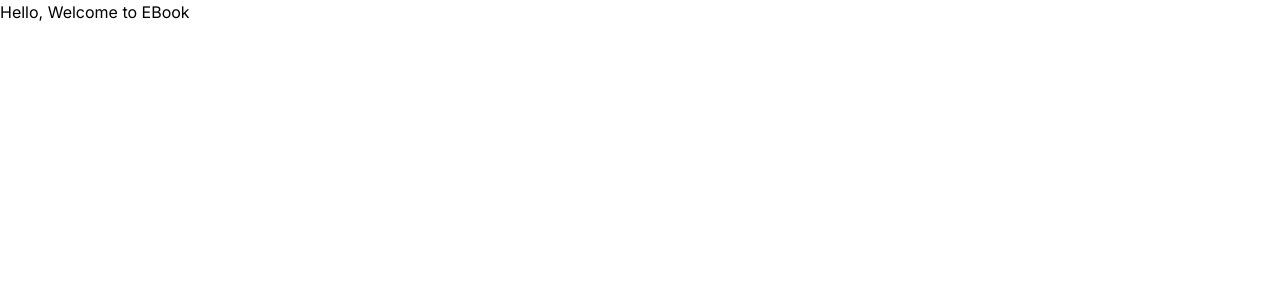
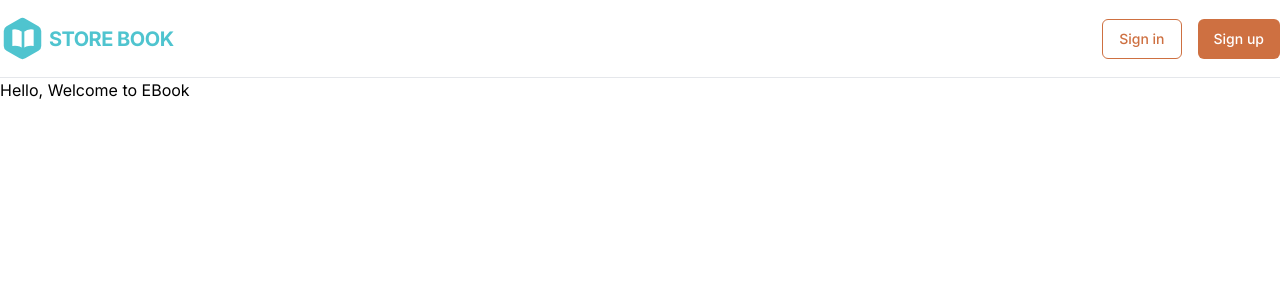
Before and after one commit to ugyentring/client, a Next.js app: page / in a window 1280 px wide. Shown: the top 300 px of the page. Built offline with nearby package versions, Linux system fonts and the light colour scheme.

Commit message:
done with navbar design

```diff
--- a/src/app/globals.css
+++ b/src/app/globals.css
@@ -1,33 +1,3 @@
 @tailwind base;
 @tailwind components;
 @tailwind utilities;
-
-:root {
-  --foreground-rgb: 0, 0, 0;
-  --background-start-rgb: 214, 219, 220;
-  --background-end-rgb: 255, 255, 255;
-}
-
-@media (prefers-color-scheme: dark) {
-  :root {
-    --foreground-rgb: 255, 255, 255;
-    --background-start-rgb: 0, 0, 0;
-    --background-end-rgb: 0, 0, 0;
-  }
-}
-
-/* body {
-  color: rgb(var(--foreground-rgb));
-  background: linear-gradient(
-      to bottom,
-      transparent,
-      rgb(var(--background-end-rgb))
-    )
-    rgb(var(--background-start-rgb));
-} */
-
-@layer utilities {
-  .text-balance {
-    text-wrap: balance;
-  }
-}
--- a/src/app/layout.tsx
+++ b/src/app/layout.tsx
@@ -1,6 +1,7 @@
 import type { Metadata } from "next";
 import { Inter } from "next/font/google";
 import "./globals.css";
+import Navbar from "@/components/Navbar";
 
 const inter = Inter({ subsets: ["latin"] });
 
@@ -16,7 +17,10 @@ export default function RootLayout({
 }>) {
   return (
     <html lang="en">
-      <body className={inter.className}>{children}</body>
+      <body className={inter.className}>
+        <Navbar />
+        {children}
+      </body>
     </html>
   );
 }
--- /dev/null
+++ b/src/components/Navbar.tsx
@@ -0,0 +1,74 @@
+import Link from "next/link";
+import React from "react";
+
+const Navbar = () => {
+  return (
+    <nav className="border-b">
+      <div className="max-w-7xl mx-auto flex items-center justify-between py-4">
+        <div>
+          <Link href="/">
+            <div className="flex items-center gap-1">
+              <div className="relative">
+                <Hexagon />
+                <BookIcon />
+              </div>
+              <span
+                style={{ color: "#4fc4cf" }}
+                className="text-xl font-bold uppercase tracking-tight"
+              >
+                Store Book
+              </span>
+            </div>
+          </Link>
+        </div>
+
+        {/*Right side*/}
+        <div className="flex items-center gap-4">
+          <button className="h-10 rounded-md border border-primary-500 px-4 py-2 text-sm font-medium text-primary-500 transition-all hover:border-primary-100 hover:bg-primary-100 active:border-primary-200 active:bg-primary-200">
+            Sign in
+          </button>
+          <button className="h-10 rounded-md bg-primary-500 px-4 py-2 text-sm font-medium text-white transition-all hover:bg-primary-600 active:bg-primary-700">
+            Sign up
+          </button>
+        </div>
+      </div>
+    </nav>
+  );
+};
+
+//logo components
+const Hexagon = () => (
+  <svg
+    xmlns="http://www.w3.org/2000/svg"
+    width="45"
+    height="45"
+    viewBox="0 0 24 24"
+    fill="#4fc4cf"
+    stroke="#4fc4cf"
+    strokeWidth="2"
+    strokeLinecap="round"
+    strokeLinejoin="round"
+    className="lucide lucide-hexagon"
+  >
+    <path d="M21 16V8a2 2 0 0 0-1-1.73l-7-4a2 2 0 0 0-2 0l-7 4A2 2 0 0 0 3 8v8a2 2 0 0 0 1 1.73l7 4a2 2 0 0 0 2 0l7-4A2 2 0 0 0 21 16z" />
+  </svg>
+);
+
+const BookIcon = () => (
+  <svg
+    xmlns="http://www.w3.org/2000/svg"
+    fill="#fff"
+    viewBox="0 0 24 24"
+    strokeWidth={2}
+    stroke="#4fc4cf"
+    className="absolute left-1/2 top-1/2 h-8 w-8 -translate-x-1/2 -translate-y-1/2 transform"
+  >
+    <path
+      strokeLinecap="round"
+      strokeLinejoin="round"
+      d="M12 6.042A8.967 8.967 0 0 0 6 3.75c-1.052 0-2.062.18-3 .512v14.25A8.987 8.987 0 0 1 6 18c2.305 0 4.408.867 6 2.292m0-14.25a8.966 8.966 0 0 1 6-2.292c1.052 0 2.062.18 3 .512v14.25A8.987 8.987 0 0 0 18 18a8.967 8.967 0 0 0-6 2.292m0-14.25v14.25"
+    />
+  </svg>
+);
+
+export default Navbar;
--- a/tailwind.config.ts
+++ b/tailwind.config.ts
@@ -13,6 +13,21 @@ const config: Config = {
         "gradient-conic":
           "conic-gradient(from 180deg at 50% 50%, var(--tw-gradient-stops))",
       },
+      colors: {
+        primary: {
+          50: "#fcf6f0",
+          100: "#f7eadd",
+          200: "#eed2ba",
+          300: "#e3b28e",
+          400: "#d78d60",
+          500: "#ce7041",
+          600: "#bf5a36",
+          700: "#9f462f",
+          800: "#803a2c",
+          900: "#683226",
+          950: "#381712",
+        },
+      },
     },
   },
   plugins: [],
```
